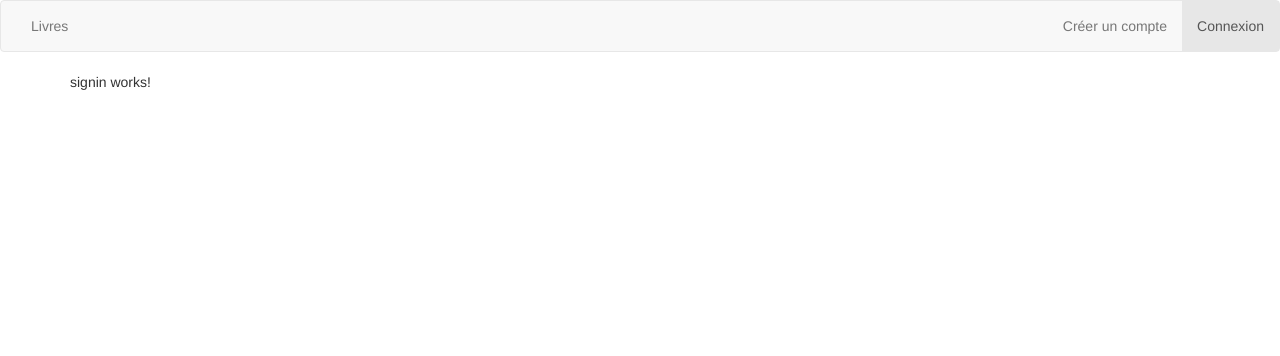
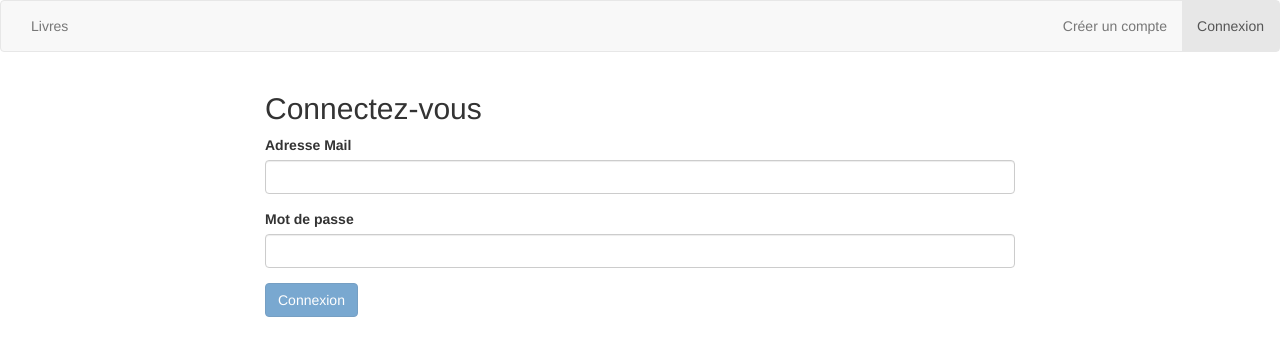
Before and after one commit to Franck-Fuller/Bibio, an Angular app: page /auth/signin in a window 1280 px wide. Shown: the top 356 px of the page. Built offline with nearby package versions, Linux system fonts and the light colour scheme.

Commit message:
Intégration de la connexion d'un utilisateur(SignIn)

```diff
--- a/src/app/auth/signin/signin.component.html
+++ b/src/app/auth/signin/signin.component.html
@@ -1 +1,25 @@
-<p>signin works!</p>
+<div class="row">
+    <div class="col-sm-8 col-sm-offset-2">
+        <h2>Connectez-vous</h2>
+        <form [formGroup]="signInForm" (ngSubmit)="onSubmit()">
+            <div class="form-group">
+                <label for="email">Adresse Mail</label>
+                <input type="text"
+                        id="email"
+                        class="form-control"
+                        formControlName="email">
+            </div>
+            <div class="form-group">
+                <label for="password">Mot de passe</label>
+                <input type="password"
+                        id="password"
+                        class="form-control"
+                        formControlName="password">
+            </div>
+            <button class="btn btn-primary"
+                    type="submit"
+                    [disabled]="signInForm.invalid"> Connexion</button>
+        </form>
+        <p class="text-danger">{{ errorMessage }}</p>
+    </div>
+</div>
--- a/src/app/auth/signin/signin.component.ts
+++ b/src/app/auth/signin/signin.component.ts
@@ -1,4 +1,7 @@
 import { Component, OnInit } from '@angular/core';
+import { FormBuilder, FormGroup, Validators } from '@angular/forms';
+import { Router } from '@angular/router';
+import { AuthService } from 'src/app/services/auth.service';
 
 @Component({
   selector: 'app-signin',
@@ -7,9 +10,35 @@ import { Component, OnInit } from '@angular/core';
 })
 export class SigninComponent implements OnInit {
 
-  constructor() { }
+  signInForm: FormGroup;
+  errorMessage: string;
+
+  constructor(private formBuilder: FormBuilder,
+              private authService: AuthService,
+              private router: Router) { }
 
   ngOnInit(): void {
+    this.initForm();
   }
 
+  initForm(){
+    this.signInForm = this.formBuilder.group({
+      email : ['', [Validators.required, Validators.email]],
+      password : ['', [Validators.required, Validators.pattern(/[0-9a-zA-Z]{6,}/)]]
+    });
+  }
+
+  onSubmit(){
+    const email = this.signInForm.get('email').value;
+    const password = this.signInForm.get('password').value;
+
+    this.authService.signInUser(email, password).then(
+      () => {
+        this.router.navigate(['/books']);
+      },
+      (error) => {
+        this.errorMessage = error;
+      }
+    );
+  }
 }
```
